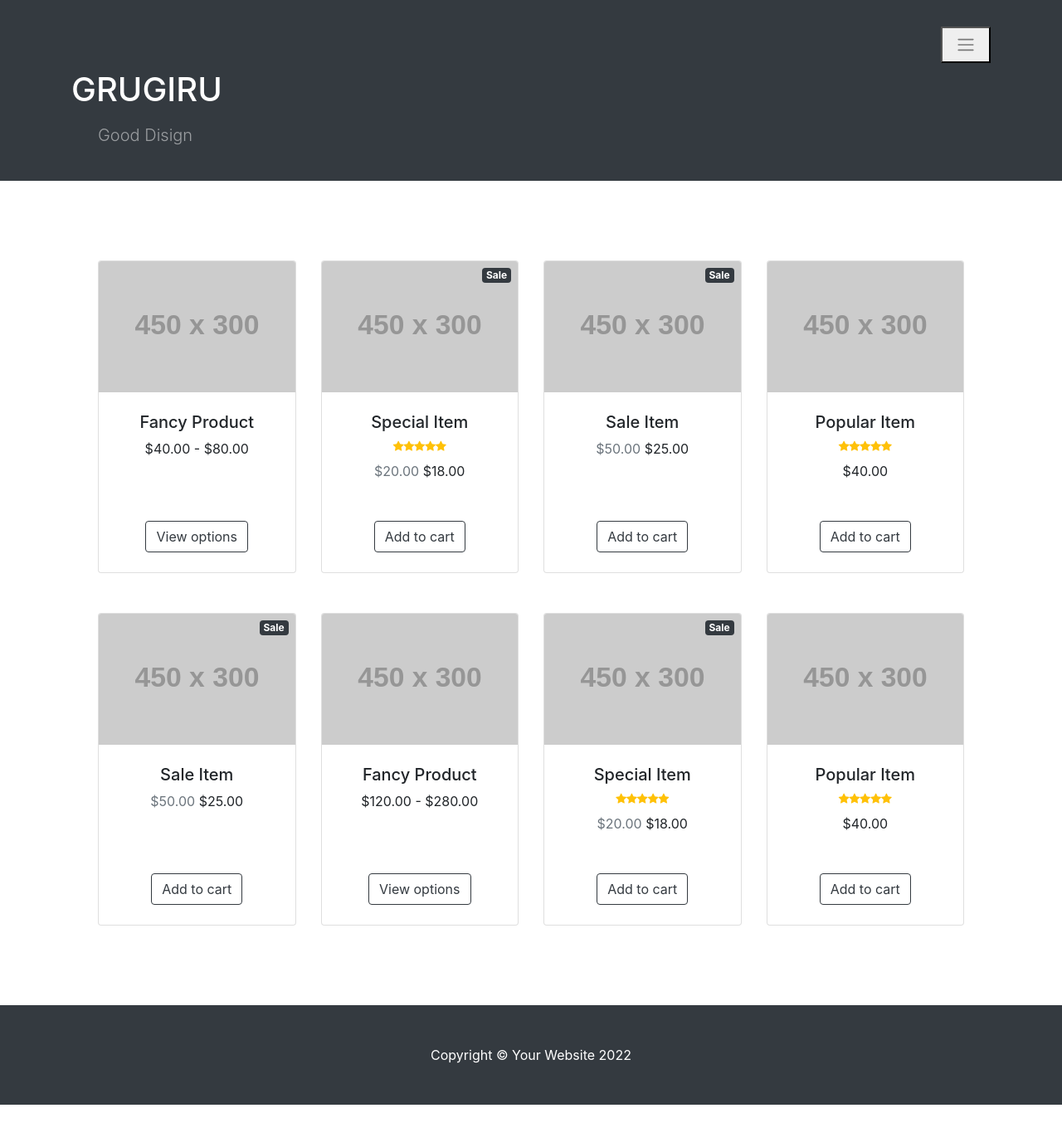
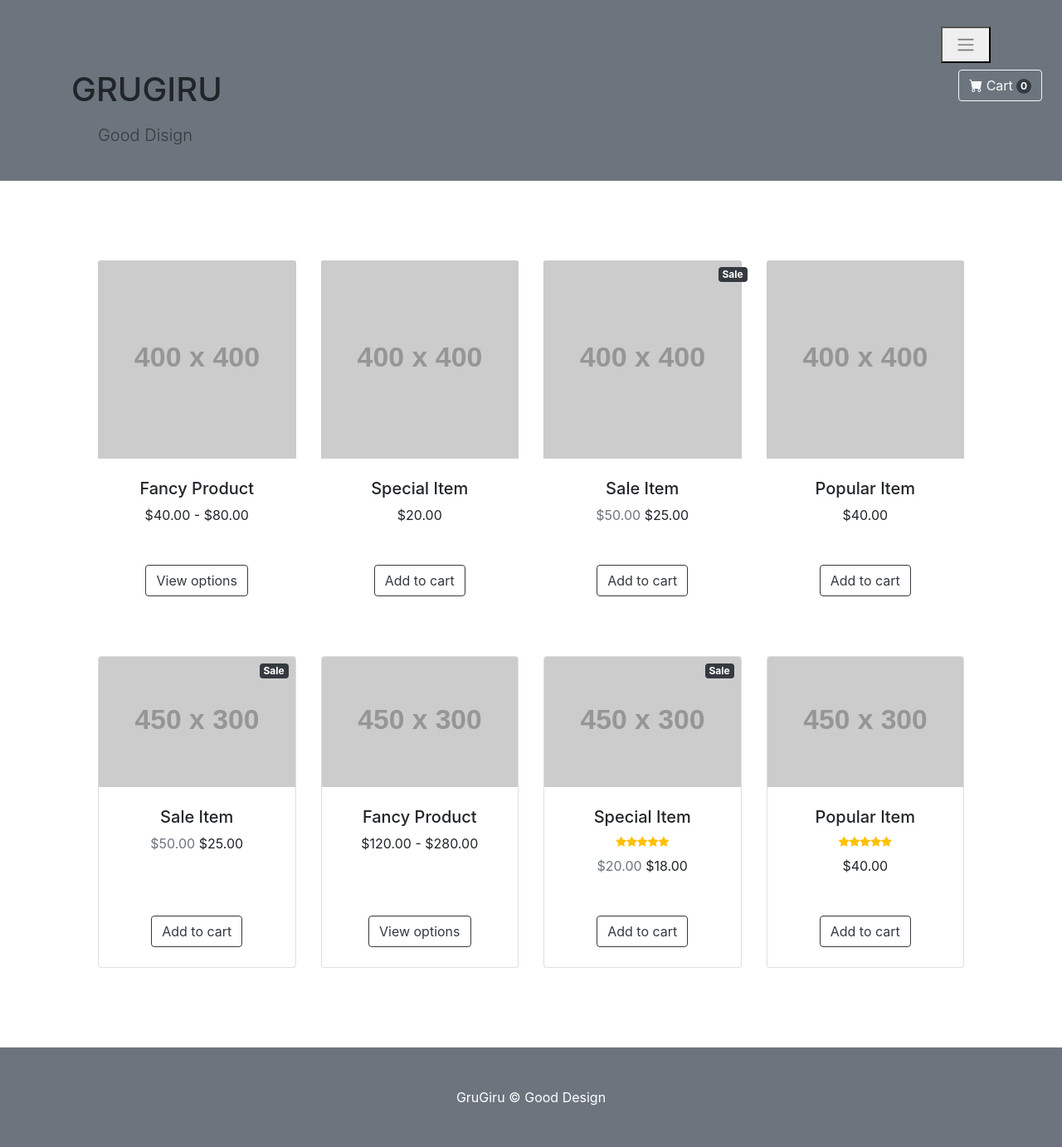
Before and after one commit to ByeonSeungHa/HomePage, a Django app: page / in a window 1280 px wide. Shown: the whole page at 83% size. Before the commit the page ends 1332 px from the top, so only its background shows below. Run offline with Django 4.2, Linux system fonts and the light colour scheme; grey boxes labelled with a size stand in for pictures from a placeholder-image service; some libraries are stand-ins or nearby versions.

Commit message:
작업 중~

```diff
--- a/SinglePage/templates/SinglePage/SinglePage.html
+++ b/SinglePage/templates/SinglePage/SinglePage.html
@@ -20,14 +20,14 @@
         <!-- Navigation-->
 
         <!-- Header-->
-        <header class="bg-dark py-4">
+        <header class="bg-secondary py-4">
             <nav class="navbar navbar-expand-rg navbar-light">
             <div class="container px-4 px-lg-3">
                 <a class="navbar-brand" href="#!"></a>
                 <button class="navbar" type="button" data-bs-toggle="collapse" data-bs-target="#navbarSupportedContent" aria-controls="navbarSupportedContent" aria-expanded="false" aria-label="Toggle navigation">
                     <span class="navbar-toggler-icon"></span></button>
                 <div class="collapse navbar-collapse" id="navbarSupportedContent">
-                    <ul class="navbar-nav me-auto mb-2 mb-lg-0 ms-lg-4">
+                    <ul class="navbar-nav me-auto mb-2 mb-lg-0 ms-lg-4 float-right">
                         <li class="nav-item"><a class="nav-link active" aria-current="page" href="#!">Home</a></li>
                         <li class="nav-item"><a class="nav-link" href="#!">About</a></li>
                         <li class="nav-item dropdown">
@@ -40,24 +40,25 @@
                             </ul>
                         </li>
                     </ul>
-                    <form class="d-flex">
-                        <button class="btn btn-outline-dark" type="submit">
+
+                </div>
+            </div>
+        </nav>
+            <form class="d-flex px-lg-4 float-right">
+                        <button class="btn btn-outline-light" type="submit">
                             <i class="bi-cart-fill me-1"></i>
                             Cart
                             <span class="badge bg-dark text-white ms-1 rounded-pill">0</span>
                         </button>
                     </form>
-                </div>
-            </div>
-        </nav>
             <div class="container px-4 px-lg-3 my-0">
-                <div class="text-left text-white">
+                <div class="text-left text-black">
                     <h1 class="display-5 float-up">GRUGIRU</h1>
                 </div>
             </div>
             <div class="container px-4 px-lg-5 my-3">
-                <div class="text-left text-white">
-                    <p class="lead fw-normal text-white-50 mb-0">Good Disign</p>
+                <div class="text-left text-black">
+                    <p class="lead fw-normal text-black-50 mb-0">Good Disign</p>
                 </div>
             </div>
         </header>
@@ -66,9 +67,9 @@
             <div class="container px-4 px-lg-5 mt-5">
                 <div class="row gx-4 gx-lg-5 row-cols-2 row-cols-md-3 row-cols-xl-4 justify-content-center">
                     <div class="col mb-5">
-                        <div class="card h-100">
+
                             <!-- Product image-->
-                            <img class="card-img-top" src="https://dummyimage.com/450x300/dee2e6/6c757d.jpg" alt="..." />
+                            <img class="card-img-top" src="https://dummyimage.com/400x400/dee2e6/6c757d.jpg" alt="..." />
                             <!-- Product details-->
                             <div class="card-body p-4">
                                 <div class="text-center">
@@ -82,44 +83,34 @@
                             <div class="card-footer p-4 pt-0 border-top-0 bg-transparent">
                                 <div class="text-center"><a class="btn btn-outline-dark mt-auto" href="#">View options</a></div>
                             </div>
-                        </div>
+
                     </div>
                     <div class="col mb-5">
-                        <div class="card h-100">
-                            <!-- Sale badge-->
-                            <div class="badge bg-dark text-white position-absolute" style="top: 0.5rem; right: 0.5rem">Sale</div>
+
                             <!-- Product image-->
-                            <img class="card-img-top" src="https://dummyimage.com/450x300/dee2e6/6c757d.jpg" alt="..." />
+                            <img class="card-img-top" src="https://dummyimage.com/400x400/dee2e6/6c757d.jpg" alt="..." />
                             <!-- Product details-->
                             <div class="card-body p-4">
                                 <div class="text-center">
                                     <!-- Product name-->
                                     <h5 class="fw-bolder">Special Item</h5>
-                                    <!-- Product reviews-->
-                                    <div class="d-flex justify-content-center small text-warning mb-2">
-                                        <div class="bi-star-fill"></div>
-                                        <div class="bi-star-fill"></div>
-                                        <div class="bi-star-fill"></div>
-                                        <div class="bi-star-fill"></div>
-                                        <div class="bi-star-fill"></div>
-                                    </div>
+
                                     <!-- Product price-->
-                                    <span class="text-muted text-decoration-line-through">$20.00</span>
-                                    $18.00
+                                    $20.00
                                 </div>
                             </div>
                             <!-- Product actions-->
                             <div class="card-footer p-4 pt-0 border-top-0 bg-transparent">
                                 <div class="text-center"><a class="btn btn-outline-dark mt-auto" href="#">Add to cart</a></div>
                             </div>
-                        </div>
+
                     </div>
                     <div class="col mb-5">
-                        <div class="card h-100">
+
                             <!-- Sale badge-->
                             <div class="badge bg-dark text-white position-absolute" style="top: 0.5rem; right: 0.5rem">Sale</div>
                             <!-- Product image-->
-                            <img class="card-img-top" src="https://dummyimage.com/450x300/dee2e6/6c757d.jpg" alt="..." />
+                            <img class="card-img-top" src="https://dummyimage.com/400x400/dee2e6/6c757d.jpg" alt="..." />
                             <!-- Product details-->
                             <div class="card-body p-4">
                                 <div class="text-center">
@@ -134,25 +125,18 @@
                             <div class="card-footer p-4 pt-0 border-top-0 bg-transparent">
                                 <div class="text-center"><a class="btn btn-outline-dark mt-auto" href="#">Add to cart</a></div>
                             </div>
-                        </div>
+
                     </div>
                     <div class="col mb-5">
-                        <div class="card h-100">
+
                             <!-- Product image-->
-                            <img class="card-img-top" src="https://dummyimage.com/450x300/dee2e6/6c757d.jpg" alt="..." />
+                            <img class="card-img-top" src="https://dummyimage.com/400x400/dee2e6/6c757d.jpg" alt="..." />
                             <!-- Product details-->
                             <div class="card-body p-4">
                                 <div class="text-center">
                                     <!-- Product name-->
                                     <h5 class="fw-bolder">Popular Item</h5>
-                                    <!-- Product reviews-->
-                                    <div class="d-flex justify-content-center small text-warning mb-2">
-                                        <div class="bi-star-fill"></div>
-                                        <div class="bi-star-fill"></div>
-                                        <div class="bi-star-fill"></div>
-                                        <div class="bi-star-fill"></div>
-                                        <div class="bi-star-fill"></div>
-                                    </div>
+
                                     <!-- Product price-->
                                     $40.00
                                 </div>
@@ -161,7 +145,7 @@
                             <div class="card-footer p-4 pt-0 border-top-0 bg-transparent">
                                 <div class="text-center"><a class="btn btn-outline-dark mt-auto" href="#">Add to cart</a></div>
                             </div>
-                        </div>
+
                     </div>
                     <div class="col mb-5">
                         <div class="card h-100">
@@ -265,8 +249,8 @@
             </div>
         </section>
         <!-- Footer-->
-        <footer class="py-5 bg-dark">
-            <div class="container"><p class="m-0 text-center text-white">Copyright &copy; Your Website 2022</p></div>
+        <footer class="py-5 bg-secondary">
+            <div class="container"><p class="m-0 text-center text-white">GruGiru &copy; Good Design</p></div>
         </footer>
         <!-- Bootstrap core JS-->
         <script src="https://cdn.jsdelivr.net/npm/bootstrap@5.1.3/dist/js/bootstrap.bundle.min.js"></script>
```
